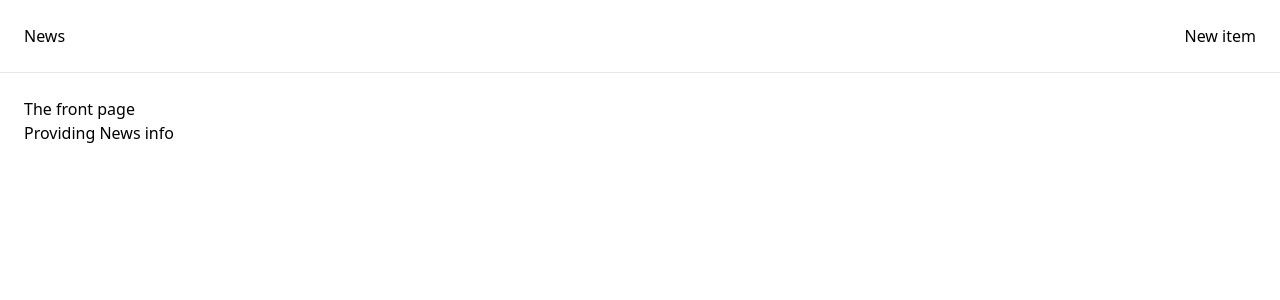
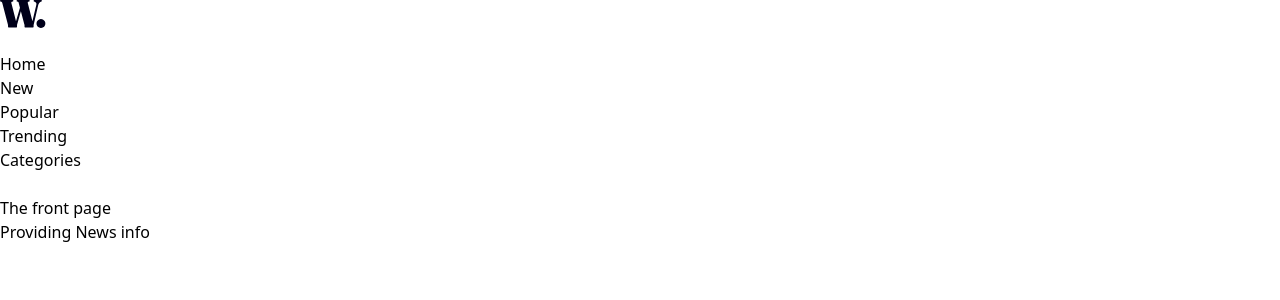
Before and after one commit to THSPSS/news, a Django app: page / in a window 1280 px wide. Shown: the top 300 px of the page. Run offline with Django 4.2, Linux system fonts and the light colour scheme; some libraries are stand-ins or nearby versions.

Commit message:
-update base template

```diff
--- a/news/core/templates/core/base.html
+++ b/news/core/templates/core/base.html
@@ -1,3 +1,4 @@
+{% load static %}
 <!DOCTYPE html>
 <html lang="en">
 <head>
@@ -6,20 +7,84 @@
     <meta name="viewport" content="width=device-width, initial-scale=1.0">
 
     <script src="https://cdn.tailwindcss.com"></script>
+
     <title>{% block title %}{% endblock %} | News</title>
+    <link rel="stylesheet" href="{% static 'assets/css/style.css' %}">
+</head>
+ <!--
+    - favicon
+  -->
+  <link rel="icon" type="image/png" sizes="32x32" href="{% static 'assets/images/favicon-32x32.png' %}">
+
+   <!--
+    - google font link
+  -->
+  <link rel="preconnect" href="https://fonts.googleapis.com">
+  <link rel="preconnect" href="https://fonts.gstatic.com" crossorigin>
+  <link href="https://fonts.googleapis.com/css2?family=Inter:wght@400;700;800&display=swap" rel="stylesheet">
+
+     <!--
+    - preload images
+   -->
+   <!-- <link rel="preload" as="image" href="./assets/images/image-web-3-mobile.jpg">
+   <link rel="preload" as="image" href="./assets/images/image-web-3-desktop.jpg">
+   <link rel="preload" as="image" href="./assets/images/image-top-laptops.jpg"> -->
+
 </head>
 <body>
-    <nav class="py-6 px-6 flex justify-between items-center border-b border-gray-200">
-        <a href="/" class="text-xl.font-semibold">News</a>
 
+      <!--
+    - #HEADER
+  -->
 
-        <p>New item</p>
-    </nav>
+  <header class="header" data-header>
+    <div class="container">
+        <a href="#" class="logo">
+            <img src="{% static 'assets/images/logo.svg' %}" alt="News home" width="46" height="26">
+        </a>
 
+        <nav class="navbar" data-navbar>
+            <button class="nav-close-btn" aria-label="close menu" data-nav-toggler="">
+                <ion-icon name="close-outline" aria-hidden="true" role="img" class="md hydrated"></ion-icon>
+            </button>
 
-    <div class="px-6 py-6">
+            <ul class="navbar-list">
+
+                <li>
+                  <a href="#" class="navbar-link">Home</a>
+                </li>
+
+                <li>
+                  <a href="#" class="navbar-link">New</a>
+                </li>
+
+                <li>
+                  <a href="#" class="navbar-link">Popular</a>
+                </li>
+
+                <li>
+                  <a href="#" class="navbar-link">Trending</a>
+                </li>
+
+                <li>
+                  <a href="#" class="navbar-link">Categories</a>
+                </li>
+
+            </ul>
+        </nav>
+
+        <button class="nav-open-btn" aria-label="open menu" data-nav-toggler="">
+            <ion-icon name="menu-outline" aria-hidden="true" role="img" class="md hydrated"></ion-icon>
+        </button>
+
+        <div class="overlay" data-nav-toggler="" data-overlay=""></div>
+    </div>
+  </header>
+
+  <main>
         {% block content %}
         {% endblock content %}
-    </div>
+  </main>
+
 </body>
 </html>
```
